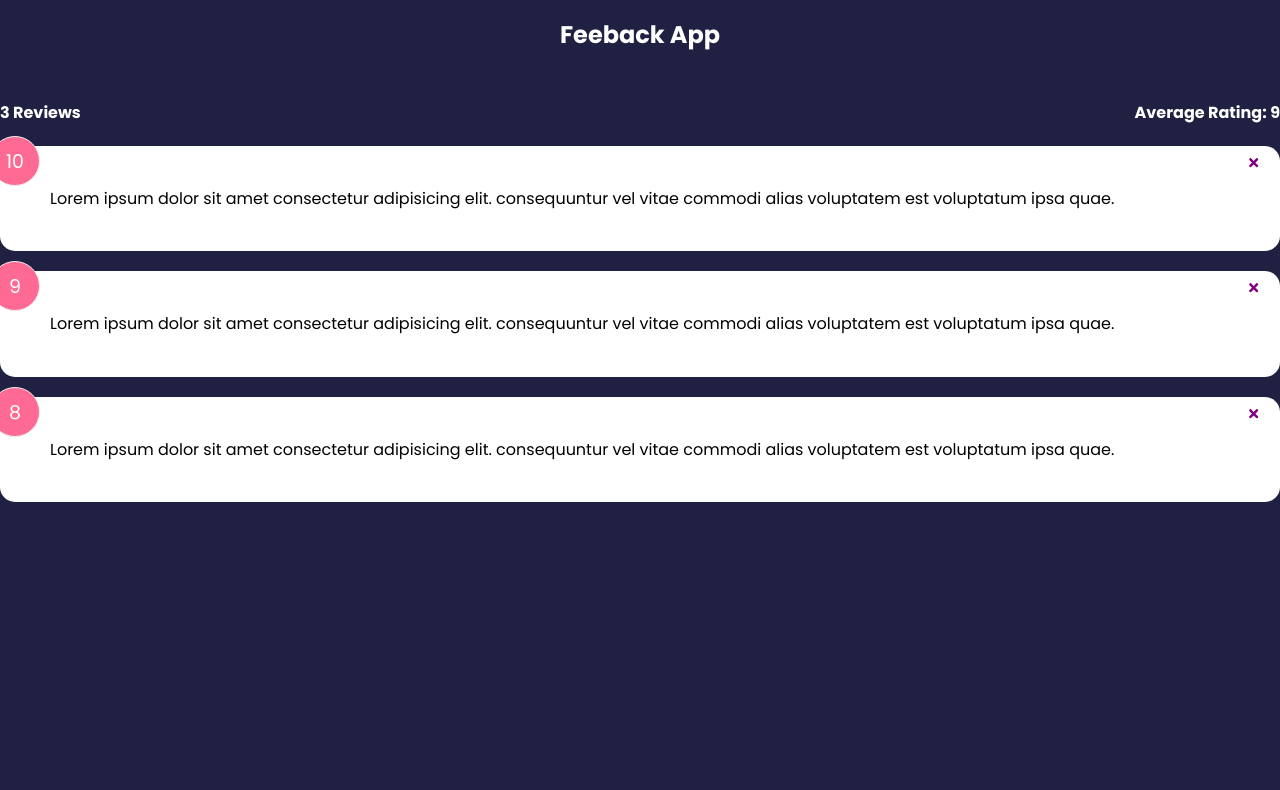
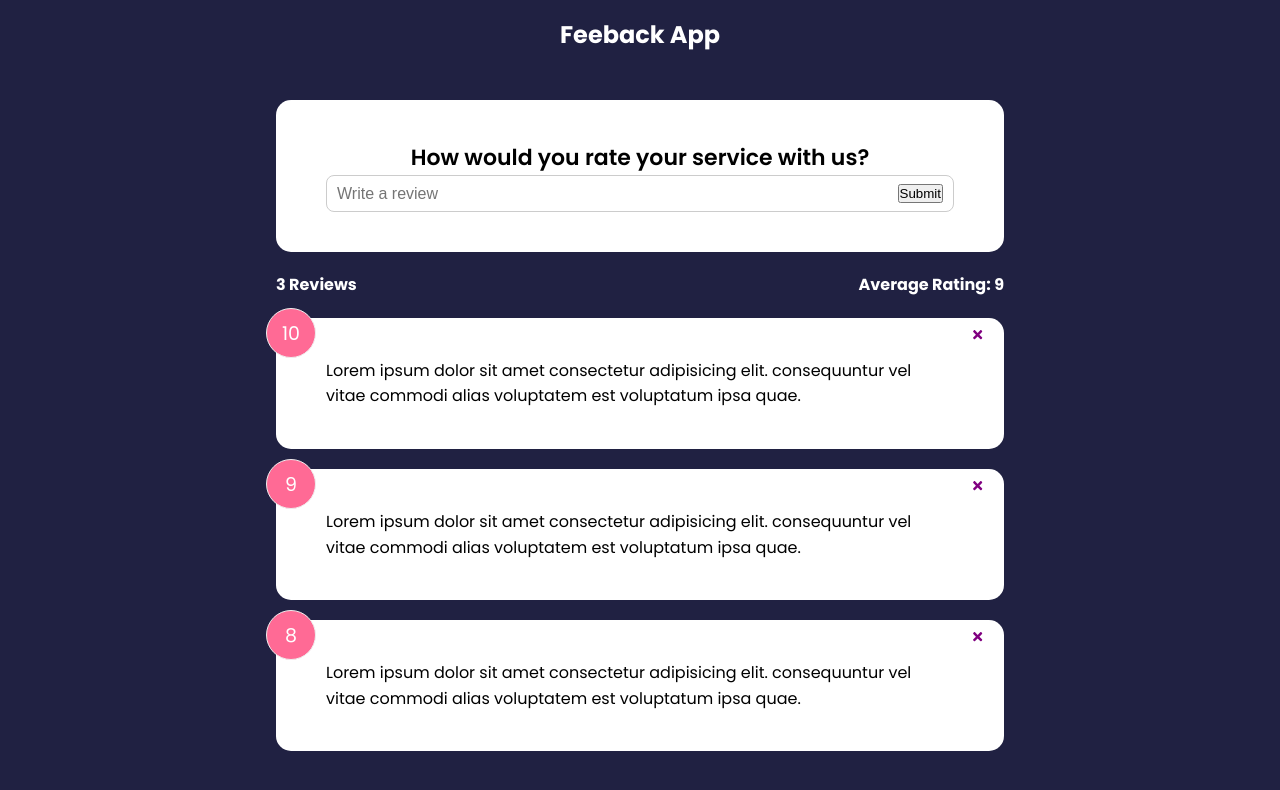
Before and after one commit to gbolahan7/Feedback-app, a React (Create React App) app: page / in a window 1280 px wide. Shown: the top 790 px of the page. Built offline with nearby package versions, Linux system fonts and the light colour scheme.

Commit message:
feedback input form added

```diff
--- a/src/App.js
+++ b/src/App.js
@@ -5,6 +5,7 @@
 import Header from './components/Header'
 import FeedbackData from './data/FeedbackData'
 import FeedbackStats from './components/FeedbackStats'
+import FeedbackForm from './components/FeedbackForm'
 
 export default function App() {
     const [feedback, setFeedback] = useState(FeedbackData)
@@ -14,10 +15,13 @@
      setFeedback(feedback.filter((item) => item.id !== id))
     }
   return (
-    <div>
+    <>
       <Header/>
-      <FeedbackStats feedback={feedback}/>
-      <FeedbackList feedback={feedback} deleteHandler={deleteFeedback}/>
-    </div>
+        <div className='container'>
+          <FeedbackForm/>
+          <FeedbackStats feedback={feedback}/>
+          <FeedbackList feedback={feedback} deleteHandler={deleteFeedback}/>
+        </div>
+    </>
   )
 }
--- /dev/null
+++ b/src/components/FeedbackForm.jsx
@@ -0,0 +1,23 @@
+import React from 'react'
+import Card from './shared/Card'
+import {useState} from 'react'
+
+export default function FeedbackForm() {
+    const [text, setText] = useState('')
+
+    const handleTextChange = (e) => {
+        setText(e.target.value);
+    }
+  return (
+    <Card>
+      <form>
+        <h2>How would you rate your service with us?</h2>
+        {/* rating select component to do*/}
+        <div className='input-group'>
+            <input onChange={handleTextChange} type="text" name="" placeholder='Write a review' value={text}/>
+            <button type="submit">Submit</button>
+        </div>
+      </form>
+    </Card>
+  )
+}
```
